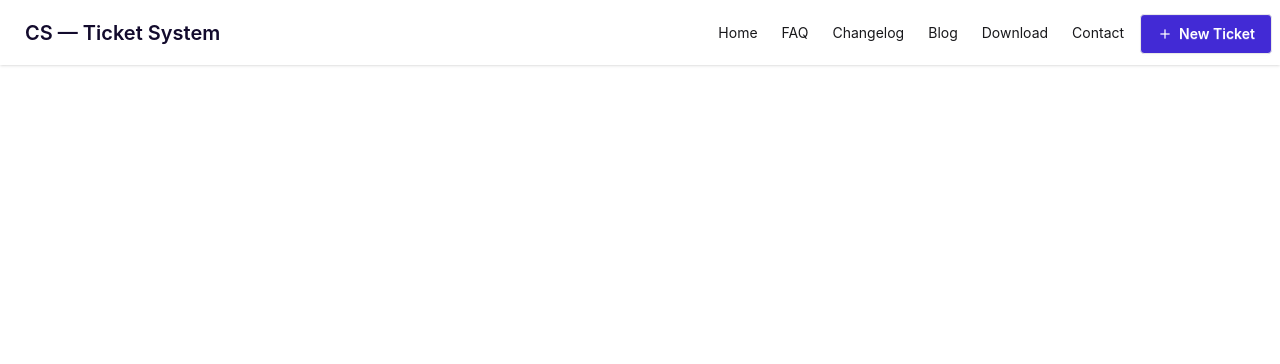
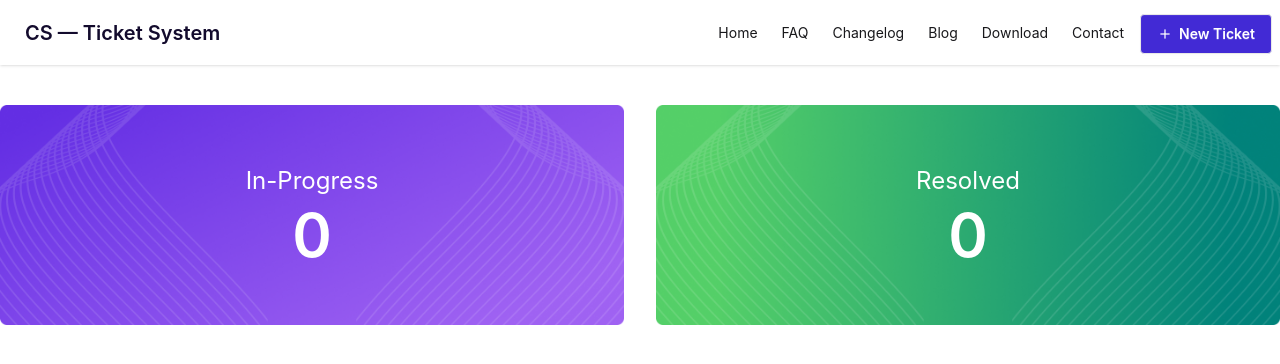
Before and after one commit to bspirahim/cs-ticket-system, a React (Vite) app: page / in a window 1280 px wide. Shown: the top 364 px of the page. Built offline with nearby package versions, Linux system fonts and the light colour scheme.

Commit message:
added banner and fetch data from the json file

```diff
--- /dev/null
+++ b/public/tickets.json
@@ -0,0 +1,92 @@
+[
+  {
+    "id": "1001",
+    "title": "Login Issues - Can't Access Account",
+    "description": "Customer is unable to log in to their account. They've tried resetting their password multiple times but still...",
+    "status": "Open",
+    "priority": "HIGH PRIORITY",
+    "assigned_to": "John Smith",
+    "date": "1/15/2024"
+  },
+  {
+    "id": "1002",
+    "title": "Payment Failed - Card Declined",
+    "description": "Customer attempted to pay using Visa ending 1234 but the payment keeps failing despite sufficient balance.",
+    "status": "Open",
+    "priority": "HIGH PRIORITY",
+    "assigned_to": "Sarah Johnson",
+    "date": "1/16/2024"
+  },
+  {
+    "id": "1003",
+    "title": "Unable to Download Invoice",
+    "description": "Customer cannot download their January invoice from the billing section. The download button is...",
+    "status": "In-Progress",
+    "priority": "MEDIUM PRIORITY",
+    "assigned_to": "Michael Brown",
+    "date": "1/17/2024"
+  },
+  {
+    "id": "1004",
+    "title": "Incorrect Billing Address",
+    "description": "Customer's billing address shows a different city. They updated it but it still displays the old one.",
+    "status": "Open",
+    "priority": "LOW PRIORITY",
+    "assigned_to": "Emily Davis",
+    "date": "1/18/2024"
+  },
+  {
+    "id": "1005",
+    "title": "App Crash on Launch",
+    "description": "Customer reports that the mobile app crashes immediately upon opening on Android 13.",
+    "status": "Open",
+    "priority": "HIGH PRIORITY",
+    "assigned_to": "David Wilson",
+    "date": "1/19/2024"
+  },
+  {
+    "id": "1006",
+    "title": "Refund Not Processed",
+    "description": "Customer requested a refund two weeks ago but has not received the amount yet.",
+    "status": "In-Progress",
+    "priority": "MEDIUM PRIORITY",
+    "assigned_to": "Sophia Taylor",
+    "date": "1/20/2024"
+  },
+  {
+    "id": "1007",
+    "title": "Two-Factor Authentication Issue",
+    "description": "Customer is not receiving 2FA codes on their registered phone number.",
+    "status": "Open",
+    "priority": "HIGH PRIORITY",
+    "assigned_to": "James Anderson",
+    "date": "1/21/2024"
+  },
+  {
+    "id": "1008",
+    "title": "Unable to Update Profile Picture",
+    "description": "Customer tries to upload a new profile picture but gets 'Upload failed' error.",
+    "status": "Open",
+    "priority": "LOW PRIORITY",
+    "assigned_to": "Olivia Martinez",
+    "date": "1/22/2024"
+  },
+  {
+    "id": "1009",
+    "title": "Subscription Auto-Renewal",
+    "description": "Customer wants to enable auto-renewal for their subscription but the toggle is disabled.",
+    "status": "In-Progress",
+    "priority": "MEDIUM PRIORITY",
+    "assigned_to": "Liam Thomas",
+    "date": "1/17/2024"
+  },
+  {
+    "id": "1010",
+    "title": "Missing Order Confirmation Email",
+    "description": "Customer placed an order but didn't receive a confirmation email even though payment succeeded.",
+    "status": "Open",
+    "priority": "MEDIUM PRIORITY",
+    "assigned_to": "Isabella Garcia",
+    "date": "1/24/2024"
+  }
+]
--- a/src/App.jsx
+++ b/src/App.jsx
@@ -1,13 +1,30 @@
-import './App.css'
-import Navbar from './component/Navbar'
+import { Suspense } from "react";
+import "./App.css";
+import Banner from "./component/Banner";
+import Navbar from "./component/Navbar";
+import TicketsDashboard from "./component/TicketsDashboard";
+
+const fetchTickets = async () => {
+  const res = await fetch("/tickets.json");
+  console.log(res);
+  return res.json();
+};
+
+const ticketPromise = fetchTickets();
+console.log(ticketPromise);
 
 function App() {
-
   return (
-    <>
-     <Navbar></Navbar>
-    </>
-  )
+    <div className="">
+      <Navbar></Navbar>
+      <main className="max-w-[1280px] mx-auto">
+        <Banner></Banner>
+        <Suspense fallback={<p>tickets data...</p>}>
+          <TicketsDashboard ticketPromise={ticketPromise}></TicketsDashboard>
+        </Suspense>
+      </main>
+    </div>
+  );
 }
 
-export default App
+export default App;
--- /dev/null
+++ b/src/component/Banner.jsx
@@ -0,0 +1,37 @@
+import React from "react";
+import pendingBg from "../assets/pending-bg.png";
+import resolvedBg from "../assets/resolved-bg.png";
+
+const Banner = () => {
+  return (
+    <div className="my-10">
+      <div className="grid grid-cols-1 md:grid-cols-2 gap-6 md:gap-8">
+        <div className="relative">
+          <img src={pendingBg} alt="" className="w-full h-full object-cover" />
+          <div className="absolute inset-0 flex items-center justify-center flex-col gap-2 text-center">
+            <h2 className="text-lg sm:text-xl md:text-2xl text-white">
+              In-Progress
+            </h2>
+            <p className="text-4xl sm:text-5xl md:text-6xl font-semibold text-white">
+              0
+            </p>
+          </div>
+        </div>
+
+        <div className="relative">
+          <img src={resolvedBg} alt="" className="w-full h-full object-cover" />
+          <div className="absolute inset-0 flex items-center justify-center flex-col gap-2 text-center">
+            <h2 className="text-lg sm:text-xl md:text-2xl text-white">
+              Resolved
+            </h2>
+            <p className="text-4xl sm:text-5xl md:text-6xl font-semibold text-white">
+              0
+            </p>
+          </div>
+        </div>
+      </div>
+    </div>
+  );
+};
+
+export default Banner;
--- /dev/null
+++ b/src/component/TicketsDashboard.jsx
@@ -0,0 +1,13 @@
+import React, { use } from "react";
+
+const TicketsDashboard = ({ ticketPromise }) => {
+  const tickets = use(ticketPromise);
+  console.log(tickets);
+  return (
+    <>
+
+    </>
+  );
+};
+
+export default TicketsDashboard;
```
Also changed, not shown: src/assets/pending-bg.png (added), src/assets/resolved-bg.png (added).
